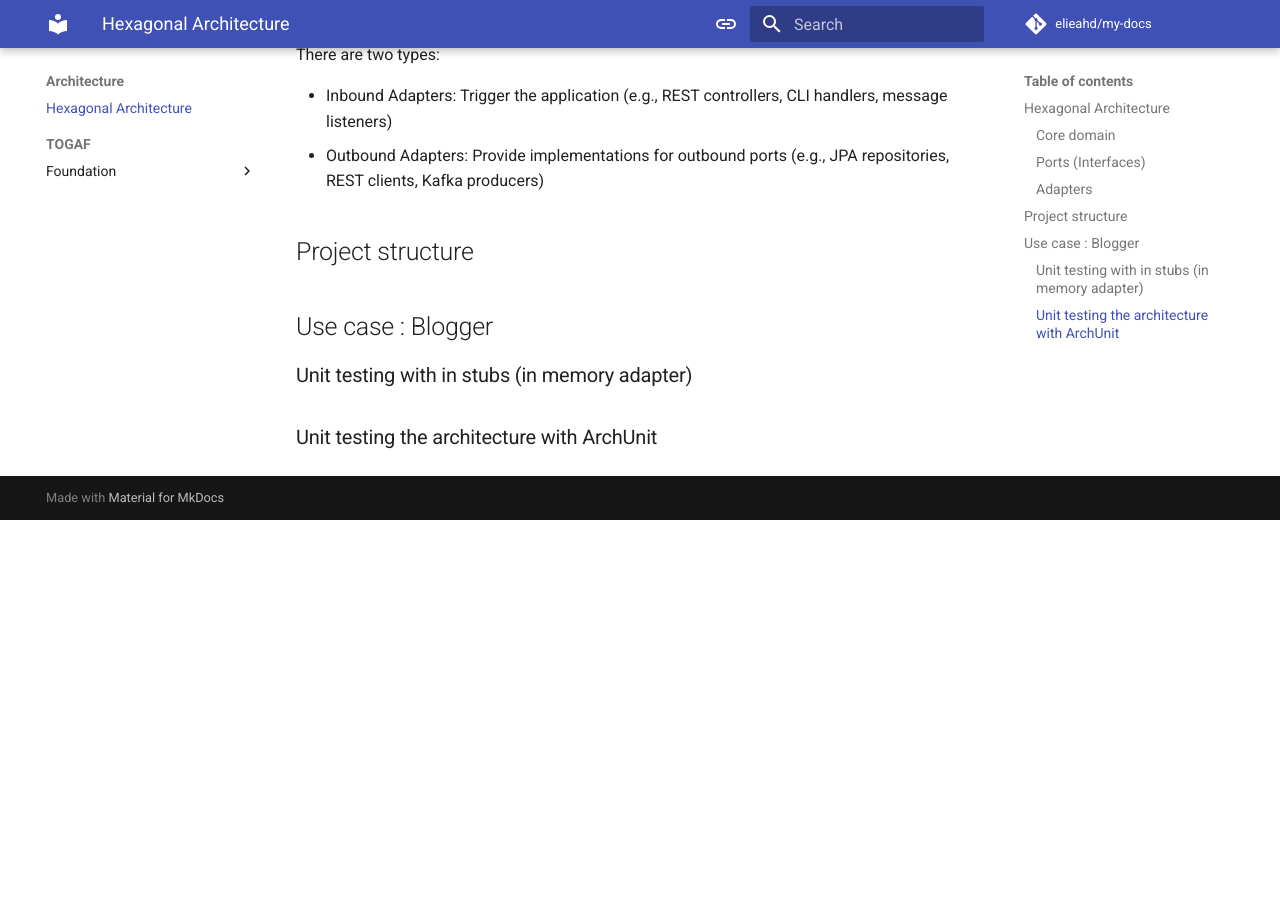
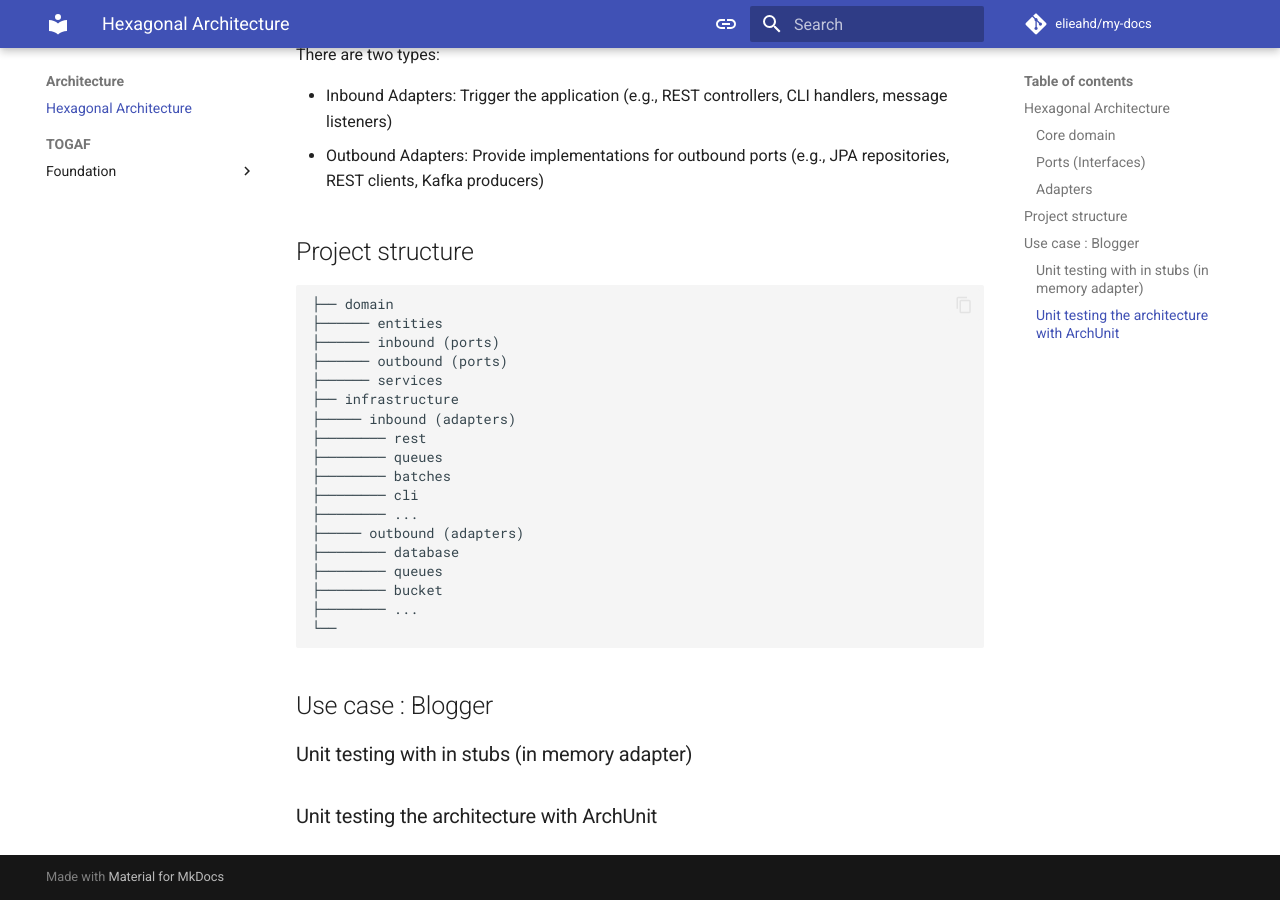
Before and after one commit to elieahd/my-docs, an MkDocs documentation site: the page built from docs/architecture/hexagonal.md, in a window 1280 px wide and 900 px high, scrolled down 1308 px. Built offline with MkDocs 1.6.1 and Material for MkDocs 9.7.7, drawn with Linux system fonts in a browser that asks for light colours; comment, search, counter and statistics services are not loaded; before the commit the page ends 1828 px from its top, so only the background shows below that.

Commit message:
add project structure

````diff
--- a/docs/architecture/hexagonal.md
+++ b/docs/architecture/hexagonal.md
@@ -32,6 +32,27 @@ There are two types:
 
 ## Project structure
 
+```
+├── domain
+├────── entities
+├────── inbound (ports)
+├────── outbound (ports)
+├────── services
+├── infrastructure
+├───── inbound (adapters)
+├──────── rest
+├──────── queues
+├──────── batches
+├──────── cli
+├──────── ...
+├───── outbound (adapters)
+├──────── database
+├──────── queues
+├──────── bucket
+├──────── ...
+└──
+```
+
 ## Use case : Blogger
 
 ### Unit testing with in stubs (in memory adapter)
````
